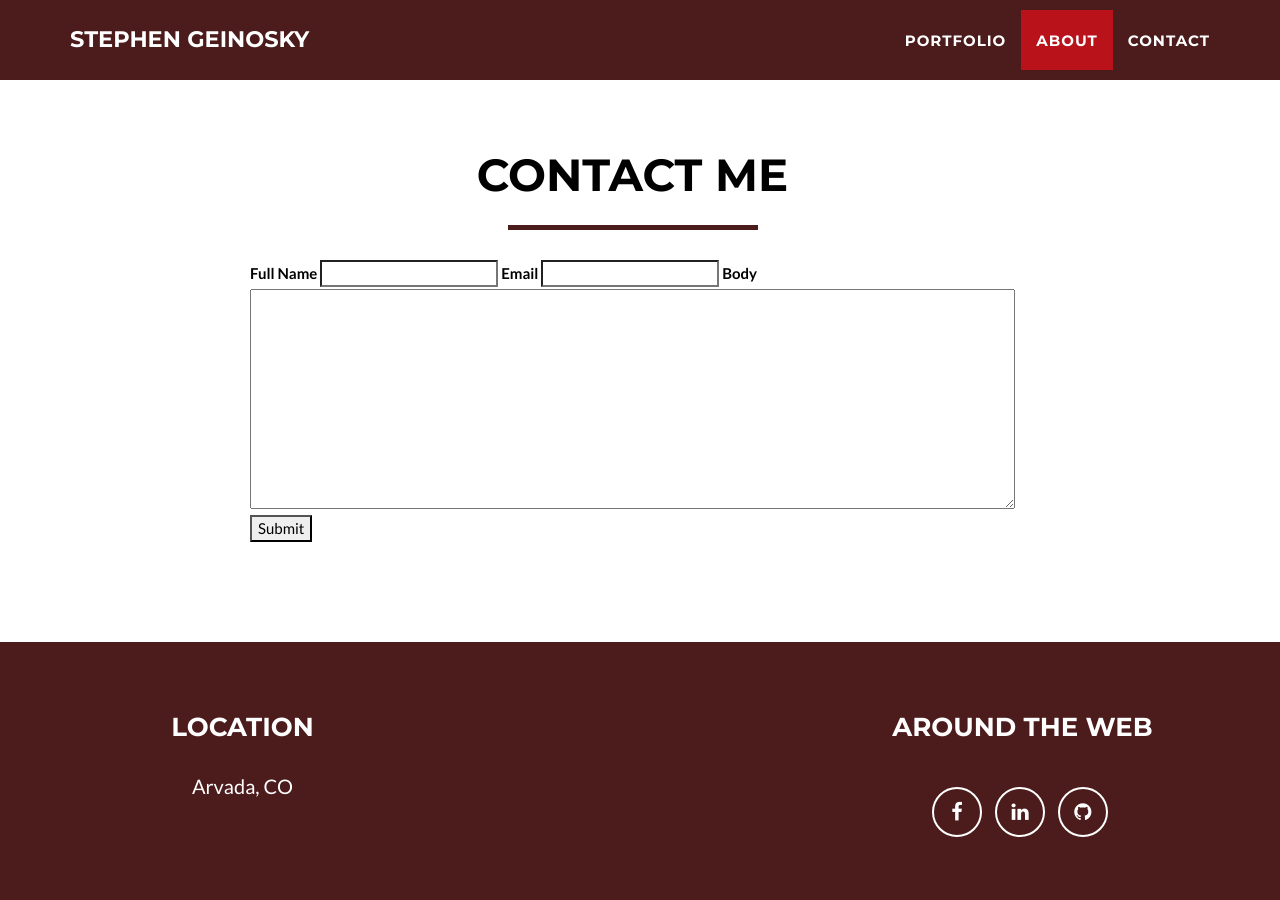
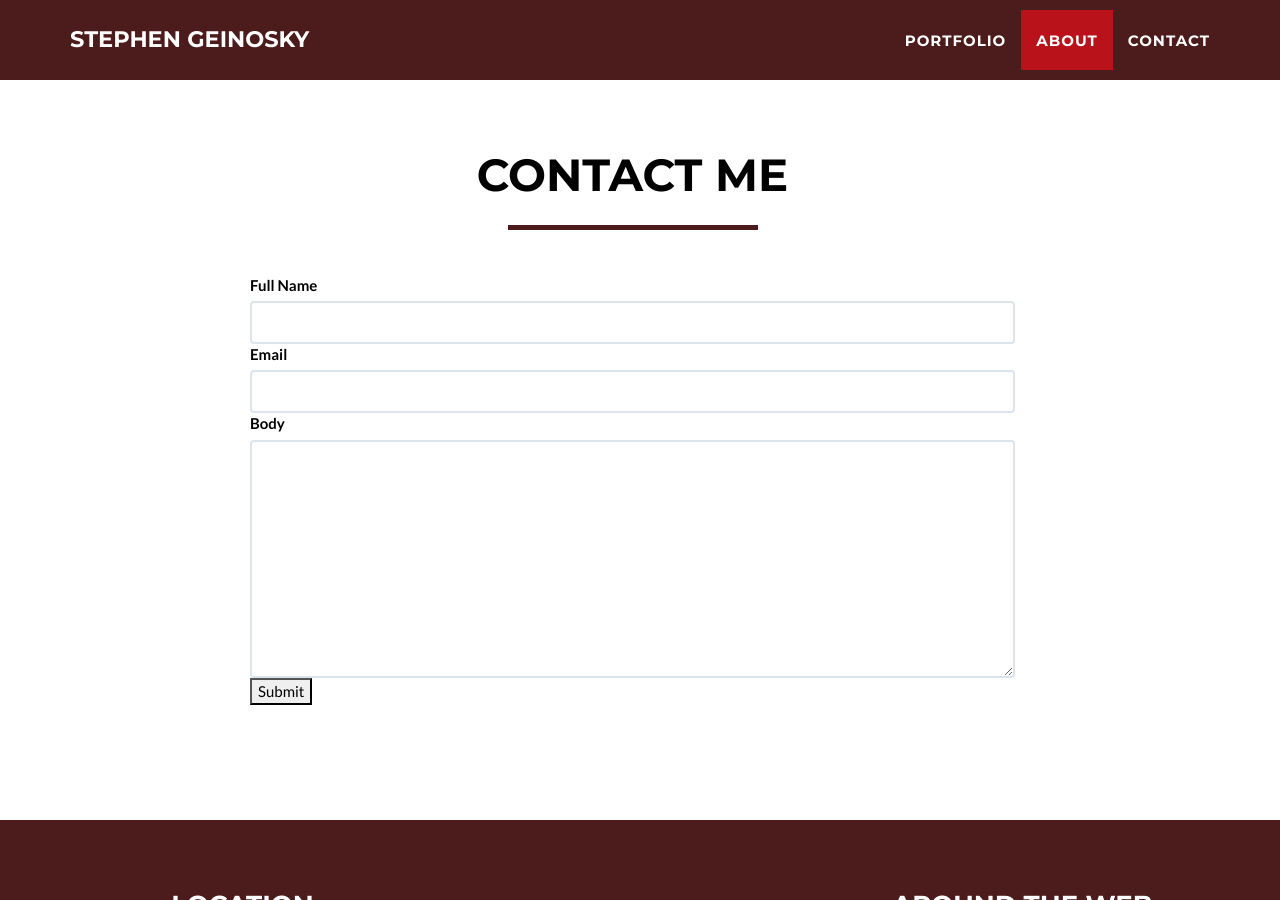
Before and after one commit to geinosky/geinosky.github.io, a Jekyll site: the page built from index.html, in a window 1280 px wide and 900 px high, scrolled down 2381 px. Built offline with Jekyll 4.4.1, drawn with Linux system fonts in a browser that asks for light colours.

Commit message:
add bootstrap styling to form.

```diff
--- a/_includes/contact.html
+++ b/_includes/contact.html
@@ -12,13 +12,15 @@
       <div class="col-lg-8 col-lg-offset-2">
         <div id="container" class="ltr">
           <form name="gform" id="gform" enctype="text/plain" action="https://docs.google.com/forms/d/e/1FAIpQLSfUhISkOgyrcZfEXHlcltUEohf9Lw8_hCgcpDosO7fx4_8JzA/formResponse?" target="hidden_iframe" onsubmit="submitted=true;">
-            <label for="name">Full Name</label>
-            <input type="text" name="entry.407373485" id="name">
-            <label for="email">Email</label>
-            <input type="email" name="entry.424255863" id="email">
-            <label for="body">Body</label>
-            <textarea name="entry.293018814" id="body" rows="10" cols="30"></textarea>
-            <input type="submit" value="Submit">
+            <div class="form-group">
+              <label for="name">Full Name</label>
+              <input type="text" name="entry.407373485" id="name" class="form-control">
+              <label for="email">Email</label>
+              <input type="email" name="entry.424255863" id="email" class="form-control">
+              <label for="body">Body</label>
+              <textarea name="entry.293018814" id="body" class="form-control" rows="10" cols="30"></textarea>
+              <input type="submit" value="Submit">
+            </div>
           </form>
           <iframe name="hidden_iframe" id="hidden_iframe" style="display:none;" onload="if(submitted) {}"></iframe>
         </div>
```
